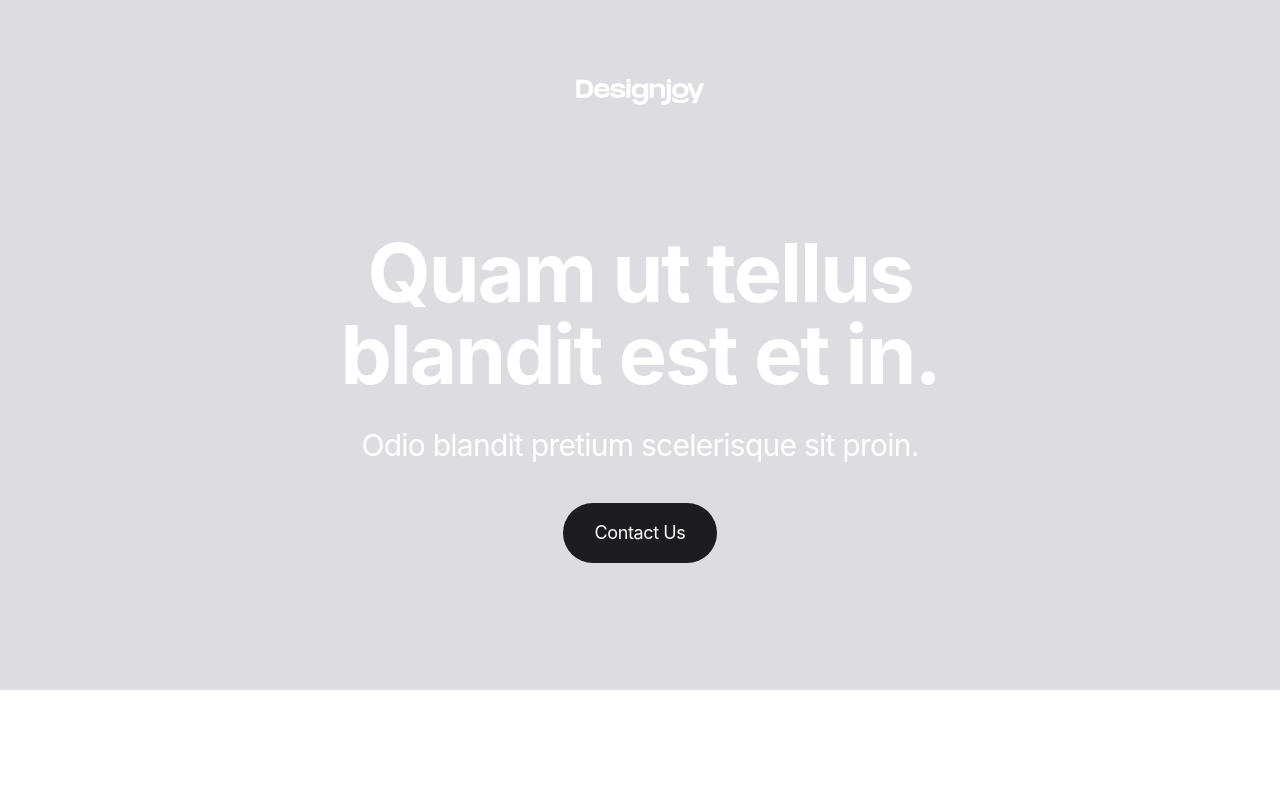
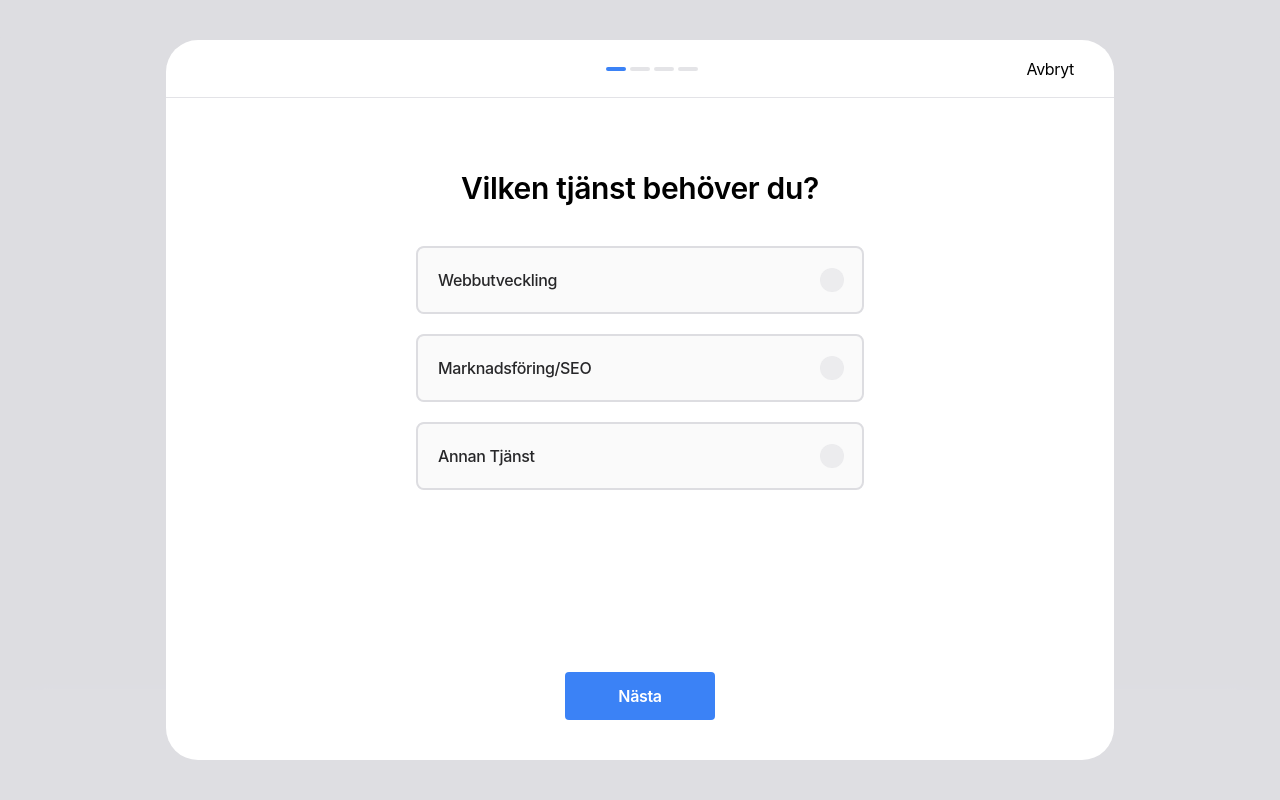
Before and after one commit to TheBoringBOT/studio-moo, a Next.js app: page / in a window 1280 px wide. Shown: the top 800 px of the page. Built offline with nearby package versions, Linux system fonts and the light colour scheme.

Commit message:
feat: inserted new project request form

```diff
--- a/pages/index.js
+++ b/pages/index.js
@@ -25,9 +25,9 @@ import Modal from "../components/layout/modal";
 import ContactForm from "../components/form/contact-form";
 import ProjectRequestForm from "../components/form/project-request";
 
-export default function Index() {
-  const [modalOpen, setModalOpen] = useState(false);
-  const [currentForm, setCurrentForm] = useState(1);
+export default function Index(props) {
+  const [modalOpen, setModalOpen] = useState(true);
+  const [currentForm, setCurrentForm] = useState(2);
 
   //form numbers
   // contact form = 1;
@@ -57,9 +57,24 @@ export default function Index() {
       </Layout>
       {modalOpen && (
         <Modal setModalOpen={setModalOpen}>
-          {currentForm === 1 ? <ContactForm /> : <ProjectRequestForm />}
+          {currentForm === 1 ? (
+            <ContactForm setModalOpen={setModalOpen} />
+          ) : (
+            <ProjectRequestForm props={props} setModalOpen={setModalOpen} />
+          )}
         </Modal>
       )}
     </>
   );
 }
+
+export async function getStaticProps() {
+  return {
+    props: {
+      public_key: process.env.EMAILJS_PUBLIC_KEY,
+      private_key: process.env.EMAILJS_PRIVATE_KEY,
+      service_id: process.env.EMAILJS_SERVICE_ID,
+      template_id: process.env.EMAILJS_TEMPLATE_ID,
+    },
+  };
+}
```
